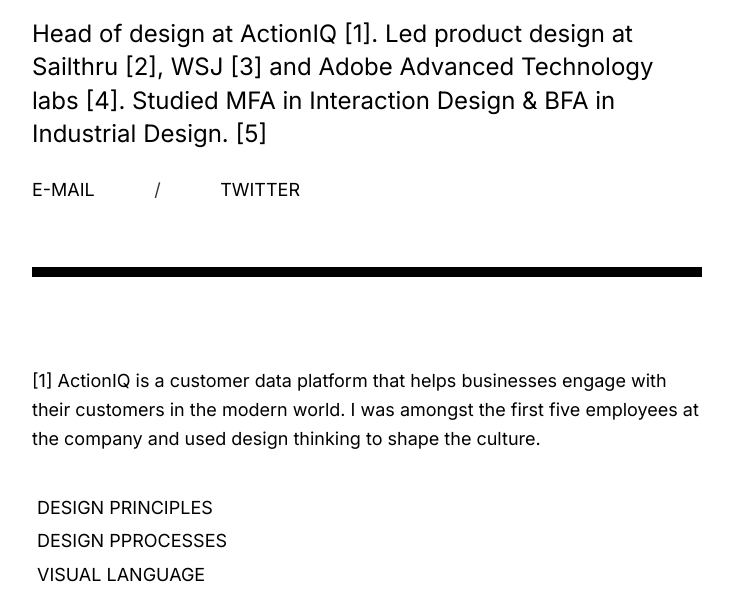
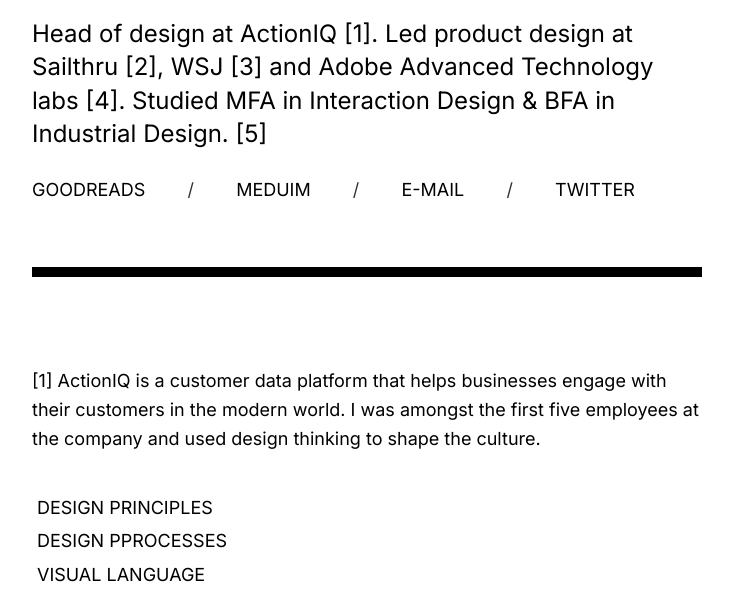
Before and after one commit to sepans/raschin, a Gatsby site: page / in a window 1280 px wide. Shown: the part 183-778 px from the top of the page, without its empty margins (48-781 px from the left). Built offline with nearby package versions, Linux system fonts and the light colour scheme; Gatsby itself is replaced by a stand-in of ours.

Commit message:
link update

```diff
--- a/src/pages/index.tsx
+++ b/src/pages/index.tsx
@@ -12,12 +12,19 @@
     Head of design at ActionIQ <FootnoteLink href="#1">[1]</FootnoteLink>. Led product design at Sailthru <FootnoteLink href="#2">[2]</FootnoteLink>, WSJ <FootnoteLink href="#3">[3]</FootnoteLink> and Adobe Advanced Technology labs <FootnoteLink href="#4">[4]</FootnoteLink>. Studied MFA in Interaction Design & BFA in Industrial Design. <FootnoteLink href="#5">[5]</FootnoteLink>
     </Description>
     <Menu>
-      <MenuLink href="mailto:raschin+web@gmail.com">
+      <MenuLink href="https://www.goodreads.com/review/list/1475247?print=true&ref=nav_mybooks" target="_black">
+        GOODREADS
+      </MenuLink>/
+      <MenuLink href="https://medium.com/@purplebulldozer" target="_black">
+        MEDUIM
+      </MenuLink>/
+      <MenuLink href="mailto:raschin+web@gmail.com" target="_black">
         E-MAIL
       </MenuLink>/
-      <MenuLink>
+      <MenuLink href="https://twitter.com/Purplebulldozer" target="_black">
         TWITTER
       </MenuLink>
+
 
     </Menu>
     <FootnoteArea>
@@ -97,7 +104,7 @@
   font-family: Inter;
   letter-spacing: 8%;
   justify-content: space-between;
-  width: 40%;
+  width: 90%;
 `
 
 
```
